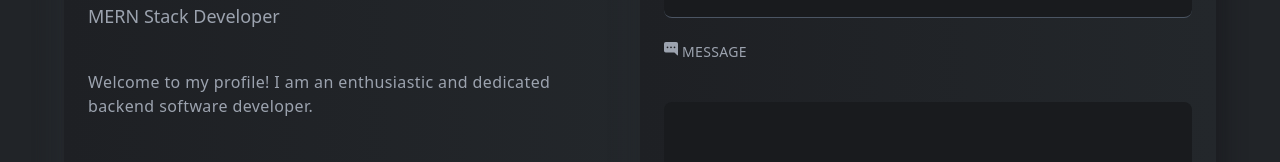
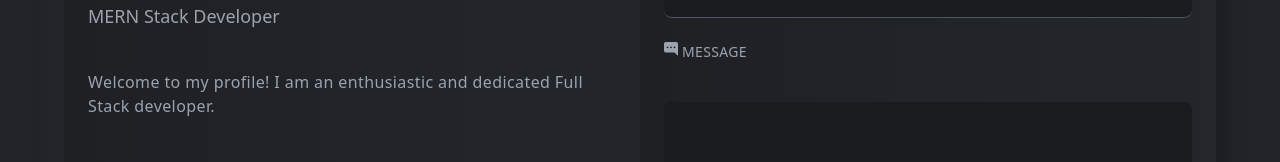
Before and after one commit to armanali0786/ArmanPortfolio, a React (Create React App) app: page / in a window 1280 px wide. Shown: the part 5386-5548 px from the top of the page. Built offline with nearby package versions, Linux system fonts and the light colour scheme.

Commit message:
contact updated

```diff
--- a/src/components/contact/ContactLeft.js
+++ b/src/components/contact/ContactLeft.js
@@ -16,7 +16,7 @@ const ContactLeft = () => {
           MERN Stack Developer
         </p>
         <p className="text-base text-gray-400 tracking-wide">
-          Welcome to my profile! I am an enthusiastic and dedicated backend software developer.
+          Welcome to my profile! I am an enthusiastic and dedicated Full Stack developer.
         </p>
         <p className="text-base text-gray-400 flex items-center gap-2">
           Phone: <span className="text-lightText">+7319977276</span>
```
